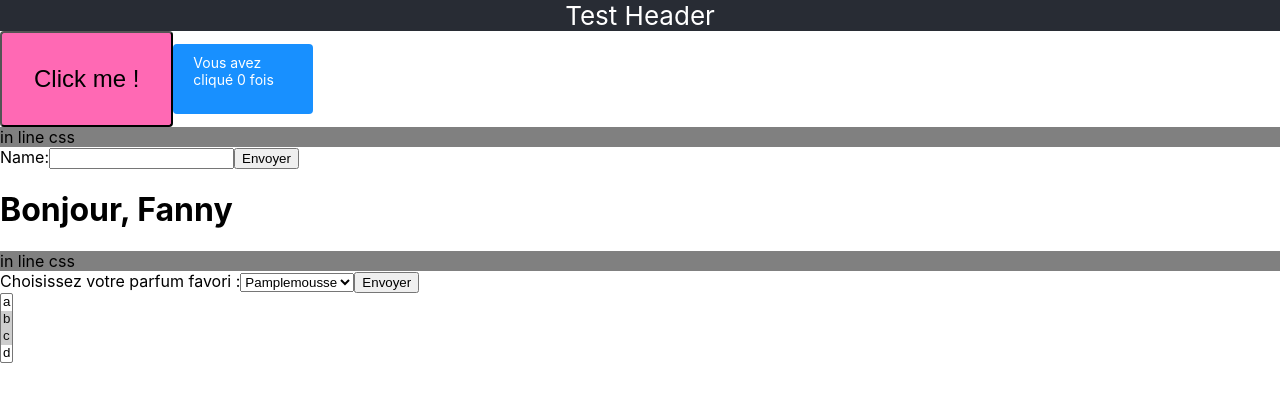
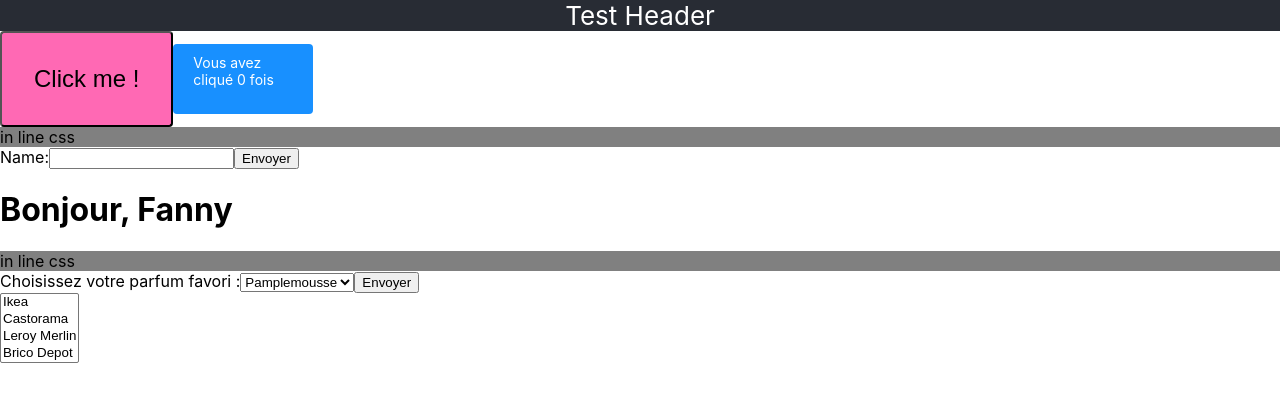
Before and after one commit to fannyv/reactJS, a React (Create React App) app: page / in a window 1280 px wide. Shown: the top 402 px of the page. Built offline with nearby package versions, Linux system fonts and the light colour scheme.

Commit message:
try to work on select multiple

```diff
--- a/src/app/App.tsx
+++ b/src/app/App.tsx
@@ -100,11 +100,11 @@ export const App = () => {
             </label>
             <input type="submit" value="Envoyer"/>
         </form>
-        <select multiple={true} value={['B', 'C']}>
-            <option value="A">a</option>
-            <option value="B">b</option>
-            <option value="C">c</option>
-            <option value="d">d</option>
+        <select multiple={true}>
+            <option value="Ikea">Ikea</option>
+            <option value="Castorama">Castorama</option>
+            <option value="Leroy Merlin">Leroy Merlin</option>
+            <option value="Brico Depot">Brico Depot</option>
         </select>
     </div>;
 }
```
